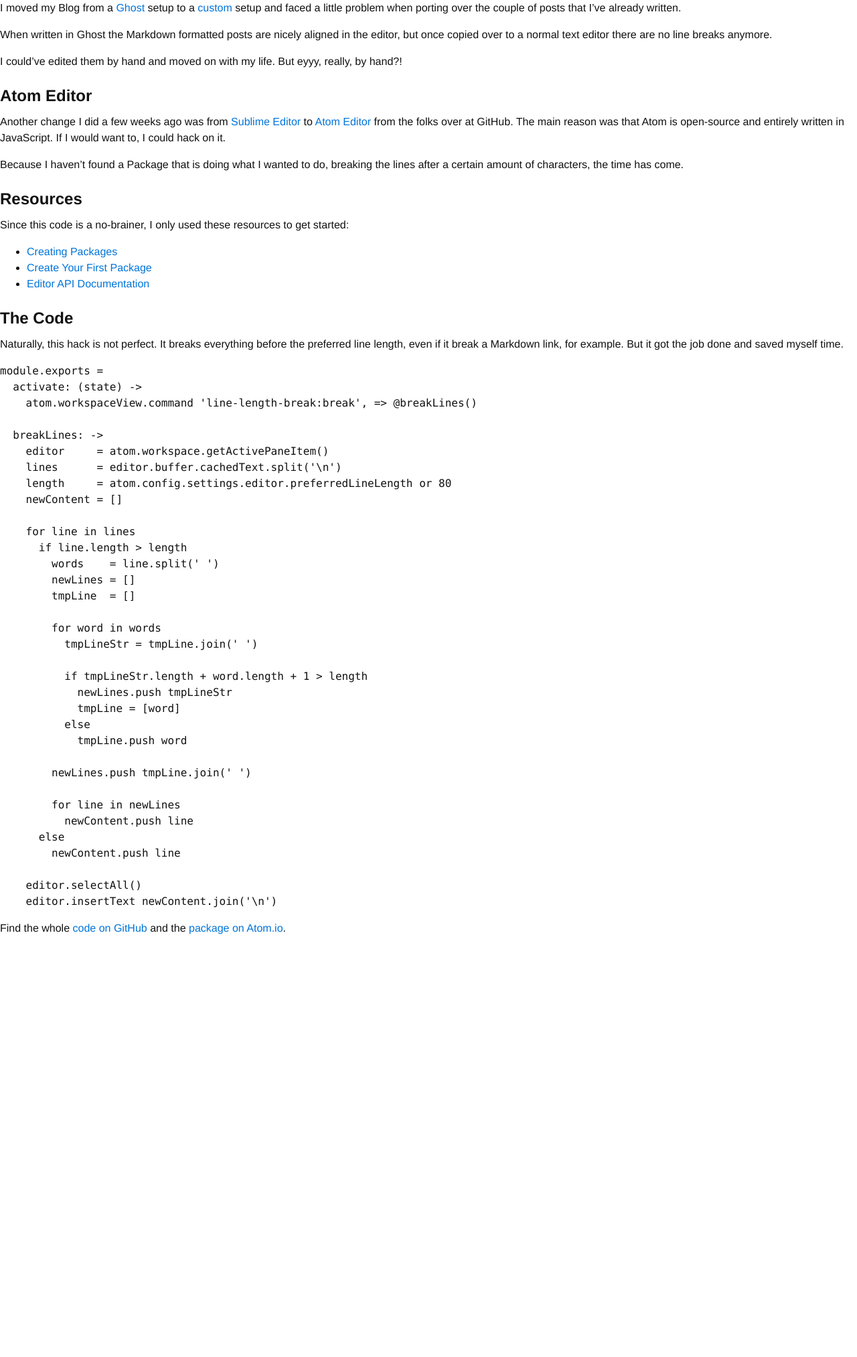
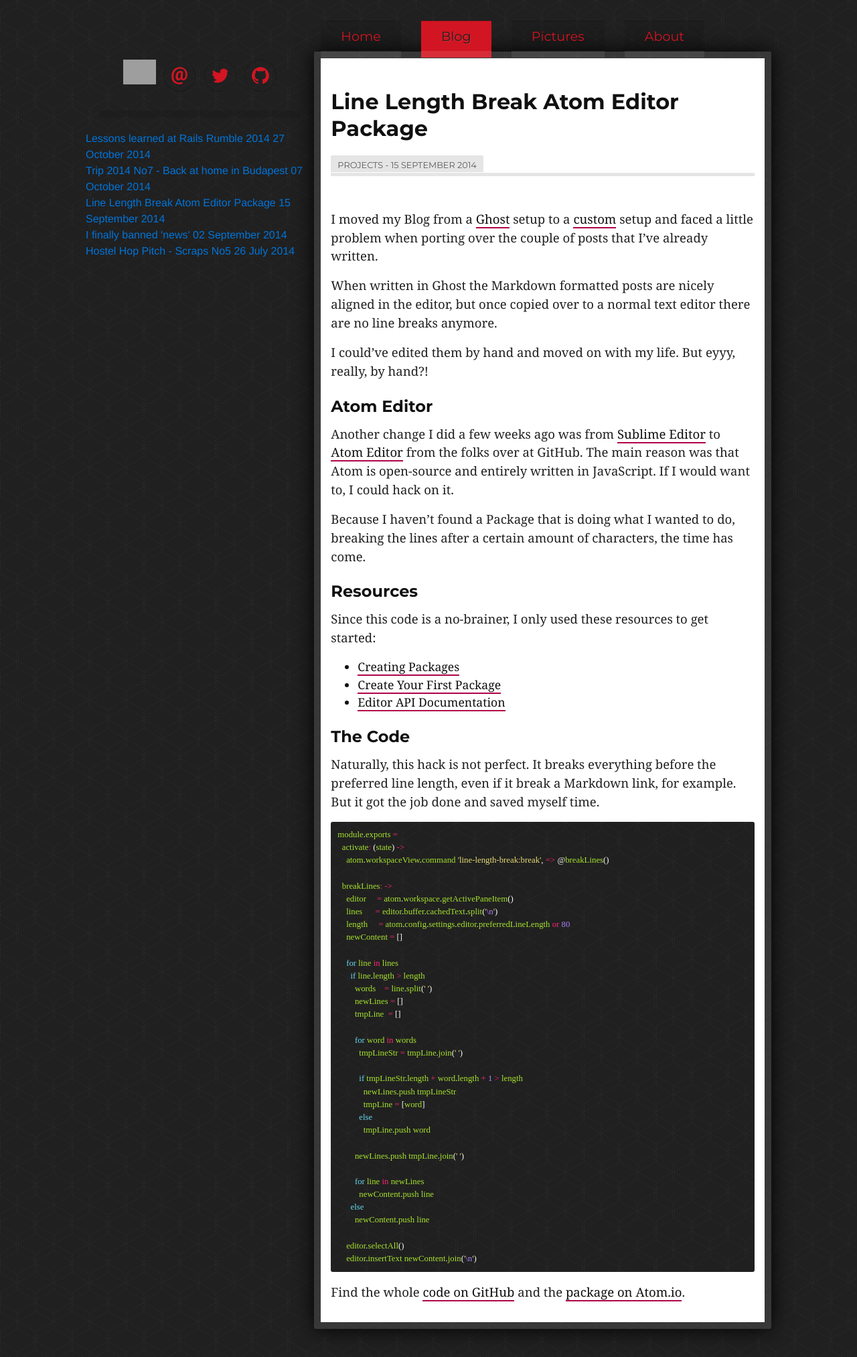
Before and after one commit to mustardamus/akrasia-jekyll, a Jekyll site: the page built from _posts/2014-09-15-line-length-break-atom-package.md, in a window 1280 px wide. Shown: the whole page at 67% size. Built offline with Jekyll 4.4.1, drawn with Linux system fonts in a browser that asks for light colours; some web fonts are replaced; before the commit the page ends 1414 px from its top, so only the background shows below that; grey boxes are pictures that could not be loaded.

Commit message:
post styling

```diff
--- a/_layouts/post.html
+++ b/_layouts/post.html
@@ -1,13 +1,79 @@
+---
+---
+
 <!DOCTYPE html>
 <html>
   <head>
     <meta charset="utf-8">
     <title>Akrasia - {{ page.title }}</title>
 
+    <meta name="author" content="Sebastian Senf (me@akrasia.me)">
+    <meta name="description" content="Digital playground of Sebastian Senf">
+
+    <meta charset="utf-8">
+    <meta name="viewport" content="width=device-width, initial-scale=1.0">
+
+    <link rel="shortcut icon" href="/assets/images/favicon.png">
+
     <link rel="stylesheet" href="/assets/vendor/css/basscss.min.css" media="screen">
+    <link rel="stylesheet" href="/assets/vendor/css/monokai.css" media="screen">
+    <link rel="stylesheet" href="/assets/css/bundle.css" media="screen">
   </head>
 
   <body>
-    {{ content }}
+    <div class="container">
+      <div id="header">
+        <div class="col col-4">
+          &nbsp;<!-- is okay -->
+        </div>
+        <div class="col col-8">
+          <ul class="navigation list-reset">
+            <li><a href="/">Home</a></li>
+            <li class="active"><a href="/blog">Blog</a></li>
+            <li><a href="/pictures">Pictures</a></li>
+            <li><a href="/about">About</a></li>
+          </ul>
+        </div>
+      </div>
+
+      <div class="col col-4" id="sidebar">
+        {% include elsewhere-small.html %}
+
+        <ul class="list-reset" id="post-nav">
+          {% for post in site.posts limit: 5 %}
+            <li>
+              <a href="{{ post.url }}">
+                <span class="title">{{ post.title }}</span>
+                <span class="date">
+                  {{ post.date | date_to_long_string }}
+                </span>
+              </a>
+            </li>
+          {% endfor %}
+        </ul>
+      </div>
+
+      <div class="col col-8" id="content">
+        <div class="inner" id="post">
+
+          <div class="heading">
+            <h1>{{ page.title }}</h1>
+
+            <div class="meta">
+              <span class="category">{{ page.category | capitalize }}</span>
+              -
+              <span class="time">{{ page.date | date_to_long_string }}</span>
+            </div>
+          </div>
+
+          <div class="content">
+            {{ page.content }}
+          </div>
+        </div>
+      </div>
+    </div>
+
+    <script type="text/javascript" src="/assets/vendor/js/jquery-2.2.0.min.js"></script>
+    <script type="text/javascript" src="/assets/js/post.js"></script>
   </body>
 </html>
--- a/_posts/2014-09-15-line-length-break-atom-package.md
+++ b/_posts/2014-09-15-line-length-break-atom-package.md
@@ -38,7 +38,8 @@
 line length, even if it break a Markdown link, for example. But it got the
 job done and saved myself time.
 
-<pre><code data-language="coffeescript">module.exports =
+{% highlight coffeescript %}
+module.exports =
   activate: (state) ->
     atom.workspaceView.command 'line-length-break:break', => @breakLines()
 
@@ -71,7 +72,8 @@
         newContent.push line
 
     editor.selectAll()
-    editor.insertText newContent.join('\n')</code></pre>
+    editor.insertText newContent.join('\n')
+{% endhighlight %}
 
 Find the whole [code on GitHub](https://github.com/mustardamus/line-length-break)
 and the
--- a/assets/css/_blog.scss
+++ b/assets/css/_blog.scss
@@ -76,11 +76,11 @@
 }
 
 #posts {
-  margin: 30px 0;
+  margin: 20px 0;
 
   li {
     border-bottom: 5px solid rgba(0, 0, 0, 0.1);
-    margin-bottom: 40px;
+    margin-bottom: 30px;
 
     h1 {
       margin: 0 0 20px 0;
--- /dev/null
+++ b/assets/css/_post.scss
@@ -0,0 +1,53 @@
+#post {
+  .heading {
+    border-bottom: 5px solid rgba(0, 0, 0, 0.1);
+    margin: 30px 0 50px 0;
+
+    h1 {
+      margin: 0 0 20px 0;
+    }
+
+    .meta {
+      background: rgba(0, 0, 0, 0.1);
+      font-family: $sans;
+      display: inline-block;
+      color: rgba(0, 0, 0, 0.6);
+      padding: 5px 10px 1px 10px;
+      text-transform: uppercase;
+      font-size: 0.8em;
+      border-top-left-radius: 2px;
+      border-top-right-radius: 2px;
+    }
+  }
+
+  .content {
+    a {
+      color: $dark1;
+      border-bottom: 2px solid $color2;
+
+      &:hover {
+        text-decoration: none;
+        color: $color2;
+      }
+    }
+
+    ol, ul {
+      font-family: $serif;
+      font-size: 1.1em;
+    }
+
+    pre, code {
+      font-family: $mono !important;
+    }
+
+    .highlight {
+      font-size: 0.8em;
+      margin: 0 !important;
+
+      pre {
+        padding: 10px !important;
+        background: url('../images/use_your_illusion.png') repeat top left fixed $color2;
+      }
+    }
+  }
+}
--- a/assets/css/bundle.scss
+++ b/assets/css/bundle.scss
@@ -1,7 +1,7 @@
 ---
 ---
 
-@import url(https://fonts.googleapis.com/css?family=Ovo);
+@import url(https://fonts.googleapis.com/css?family=Noto+Serif:400,700);
 @import url(https://fonts.googleapis.com/css?family=Montserrat:400,700);
 @import url(https://fonts.googleapis.com/css?family=Oxygen+Mono);
 
@@ -9,7 +9,7 @@
 $dark2: #202020;
 $color1: #D21522;
 $color2: #B00449;
-$serif: 'Ovo', serif;
+$serif: 'Noto Serif', serif;
 $sans: 'Montserrat', sans-serif;
 $mono: 'Oxygen Mono';
 
@@ -130,3 +130,4 @@
 @import 'homepage';
 @import 'pictures';
 @import 'blog';
+@import 'post';
```
Also changed, not shown: assets/js/post.js (added).
